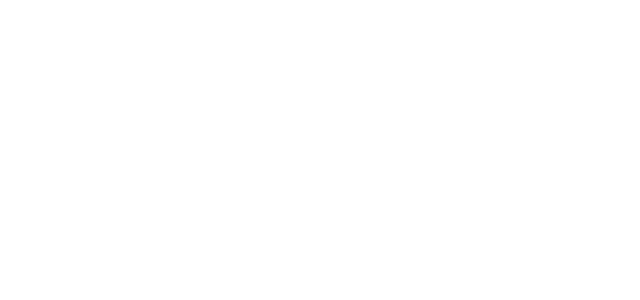
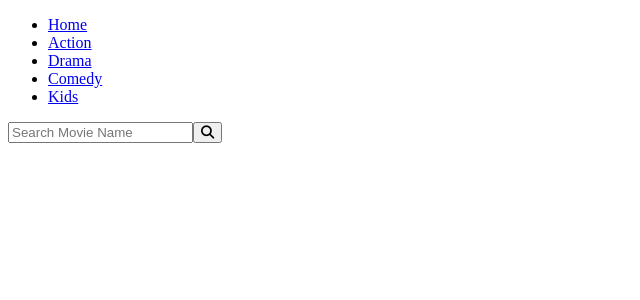
Before and after one commit to MwitaBrian/movies-app-react, a React (Create React App) app: page / in a window 1280 px wide. Shown: the top 300 px of the page, without its empty margins (0-640 px from the left). Built offline with nearby package versions, Linux system fonts and the light colour scheme.

Commit message:
Add Navbar component

```diff
--- a/public/index.html
+++ b/public/index.html
@@ -25,6 +25,7 @@
       Learn how to configure a non-root public URL by running `npm run build`.
     -->
     <title>React App</title>
+    <link rel="stylesheet" href="https://cdnjs.cloudflare.com/ajax/libs/font-awesome/6.2.0/css/all.min.css" integrity="sha512-xh6O/CkQoPOWDdYTDqeRdPCVd1SpvCA9XXcUnZS2FmJNp1coAFzvtCN9BmamE+4aHK8yyUHUSCcJHgXloTyT2A==" crossorigin="anonymous" referrerpolicy="no-referrer" />
   </head>
   <body>
     <noscript>You need to enable JavaScript to run this app.</noscript>
--- a/src/App.js
+++ b/src/App.js
@@ -1,10 +1,11 @@
 import React from 'react';
 import './App.css';
+import Navbar from './components/Navbar';
 
 function App() {
   return (
     <>
-
+      <Navbar/>
     </>
   );
 }
--- /dev/null
+++ b/src/components/Navbar.js
@@ -0,0 +1,21 @@
+import React from 'react'
+
+export default function Navbar() {
+  return (
+    <>
+      <ul>
+        <li><a href="#">Home</a></li>
+        <li><a href="#">Action</a></li>
+        <li><a href="#">Drama</a></li>
+        <li><a href="#">Comedy</a></li>
+        <li><a href="#">Kids</a></li>
+      </ul>
+      <form>
+        <div className='search-btn'>
+          <input type="text" placeholder='Search Movie Name' className='inputText' />
+          <button><i class="fa-solid fa-magnifying-glass"></i></button>
+        </div>
+      </form>
+    </>
+  )
+}
```
